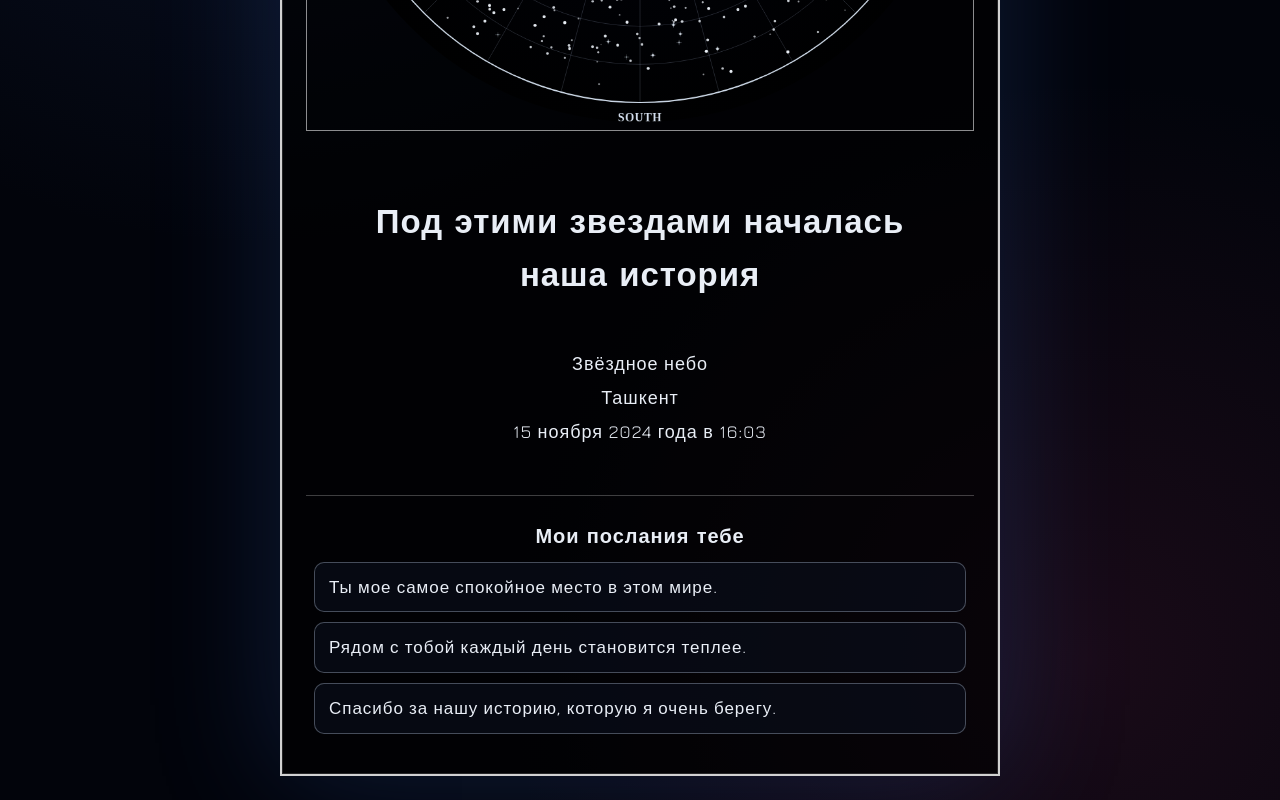
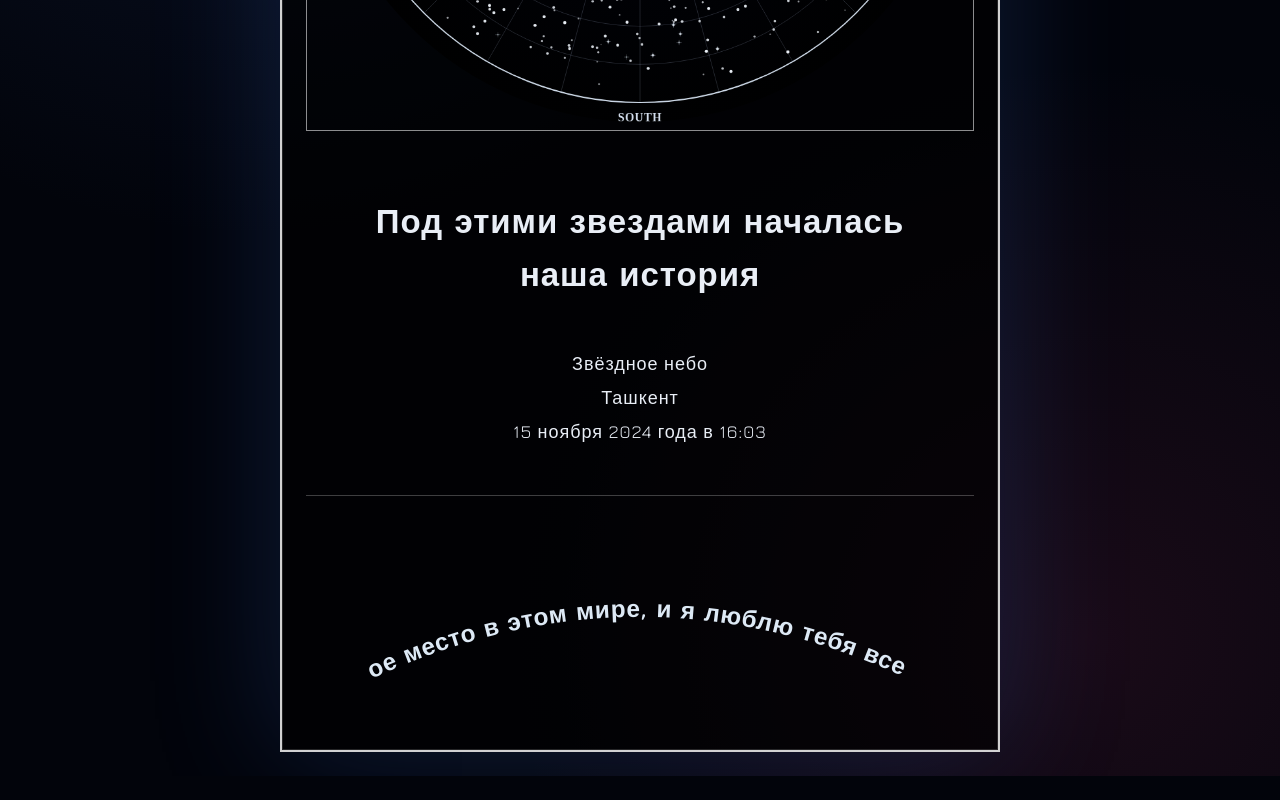
Before and after one commit to cafylb/love, a website: page public/index.html in a window 1280 px wide. Shown: the part 587-1387 px from the top of the page. After the commit the page ends 1363 px from the top, so only its background shows below. Drawn offline with nearby package versions, Linux system fonts and the light colour scheme.

Commit message:
center curved message text

```diff
--- a/public/index.html
+++ b/public/index.html
@@ -26,10 +26,16 @@
       </section>
 
       <section class="messages" aria-label="Мои послания">
-        <h2>Мои послания тебе</h2>
-        <article class="message-card">Ты мое самое спокойное место в этом мире.</article>
-        <article class="message-card">Рядом с тобой каждый день становится теплее.</article>
-        <article class="message-card">Спасибо за нашу историю, которую я очень берегу.</article>
+        <svg class="message-curve" viewBox="0 0 1000 300" role="img" aria-label="Мое послание тебе">
+          <defs>
+            <path id="message-arc" d="M 90 225 Q 500 40 910 225" />
+          </defs>
+          <text class="curve-text">
+            <textPath href="#message-arc" startOffset="50%" text-anchor="middle">
+              Ты мое самое спокойное место в этом мире, и я люблю тебя все сильнее каждый день.
+            </textPath>
+          </text>
+        </svg>
       </section>
     </main>
 
--- a/public/styles.css
+++ b/public/styles.css
@@ -66,24 +66,21 @@ h1 {
 
 .messages {
   border-top: 1px solid rgba(255, 255, 255, 0.24);
-  padding: clamp(16px, 4vw, 28px) 8px 6px;
+  padding: clamp(22px, 5vw, 36px) 0 2px;
+  display: grid;
+  place-items: center;
 }
 
-.messages h2 {
-  margin: 0 0 14px;
-  text-align: center;
-  font-size: clamp(14px, 2vw, 20px);
-  font-weight: 700;
+.message-curve {
+  width: min(100%, 640px);
+  overflow: visible;
 }
 
-.message-card {
-  border: 1px solid rgba(214, 231, 255, 0.3);
-  background: rgba(13, 19, 33, 0.52);
-  padding: 12px 14px;
-  margin: 0 0 10px;
-  border-radius: 10px;
-  font-size: clamp(13px, 1.7vw, 17px);
-  line-height: 1.45;
+.curve-text {
+  fill: rgba(230, 242, 255, 0.96);
+  font-size: clamp(24px, 4vw, 38px);
+  font-weight: 700;
+  letter-spacing: 0.03em;
 }
 
 @media (max-width: 640px) {
@@ -96,4 +93,8 @@ h1 {
     margin-bottom: 30px;
     line-height: 1.5;
   }
+
+  .curve-text {
+    font-size: clamp(18px, 4.8vw, 28px);
+  }
 }
```
